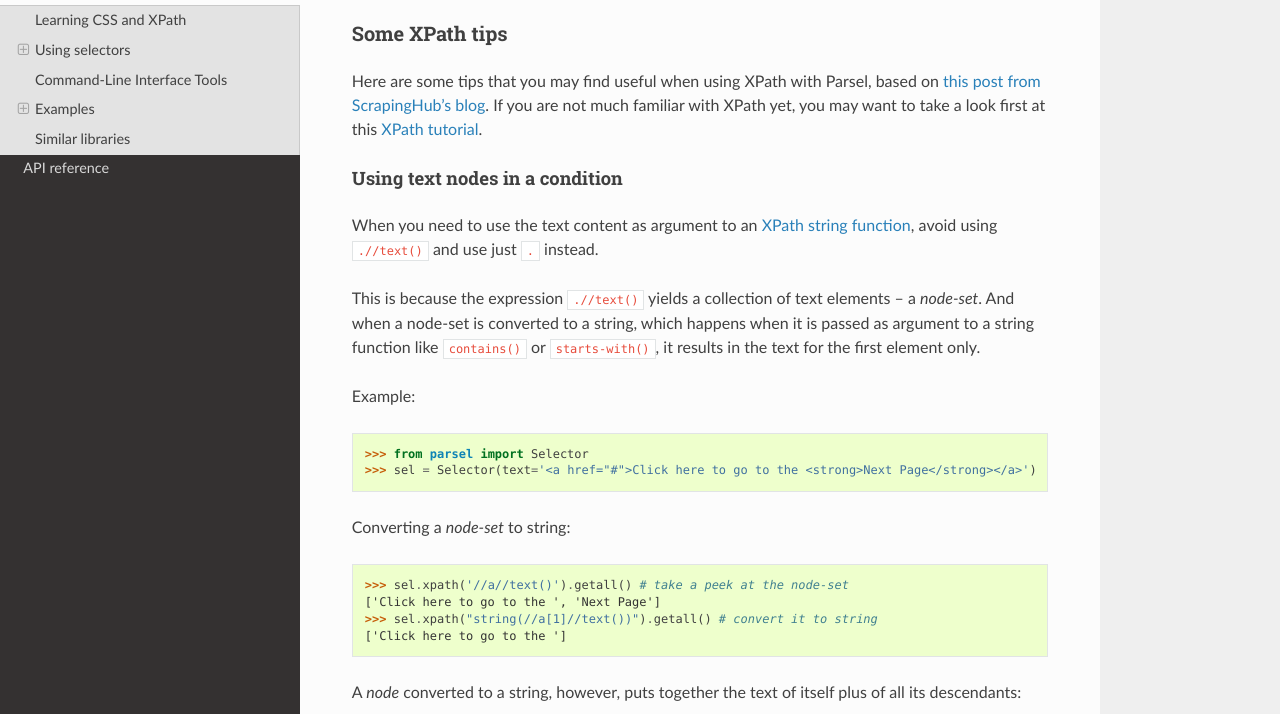
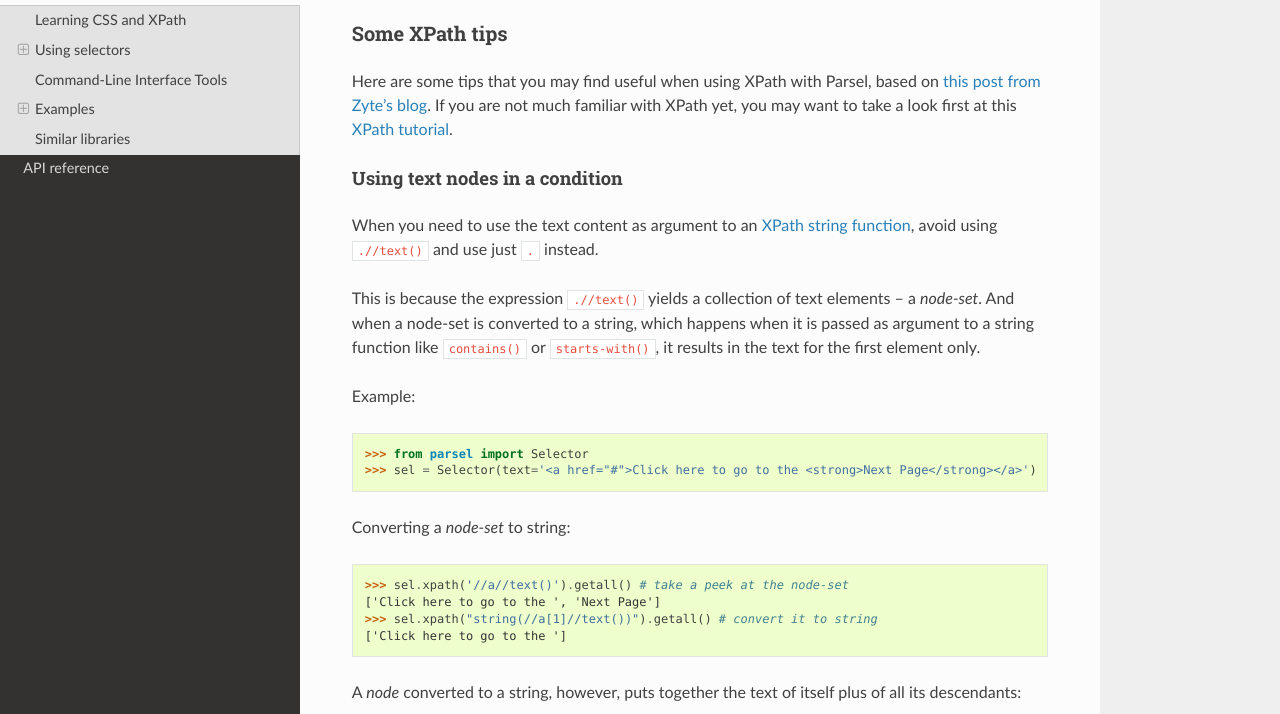
Before and after one commit to scrapy/parsel, a Sphinx documentation site: the page built from docs/usage.rst, in a window 1280 px wide and 900 px high, scrolled down 12122 px, cut to the strip 186-900 px from the top of the window. Built offline with Sphinx 7.4.7 and the Read the Docs theme 2.0.0, drawn with Linux system fonts in a browser that asks for light colours.

Commit message:
Scrapinghub → Zyte

```diff
--- a/docs/usage.rst
+++ b/docs/usage.rst
@@ -623,13 +623,13 @@ Some XPath tips
 ---------------
 
 Here are some tips that you may find useful when using XPath
-with Parsel, based on `this post from ScrapingHub's blog`_.
+with Parsel, based on `this post from Zyte's blog`_.
 If you are not much familiar with XPath yet,
 you may want to take a look first at this `XPath tutorial`_.
 
 
 .. _`XPath tutorial`: http://www.zvon.org/comp/r/tut-XPath_1.html
-.. _`this post from ScrapingHub's blog`: https://blog.scrapinghub.com/2014/07/17/xpath-tips-from-the-web-scraping-trenches/
+.. _`this post from Zyte's blog`: https://blog.zyte.com/2014/07/17/xpath-tips-from-the-web-scraping-trenches/
 
 
 Using text nodes in a condition
```
